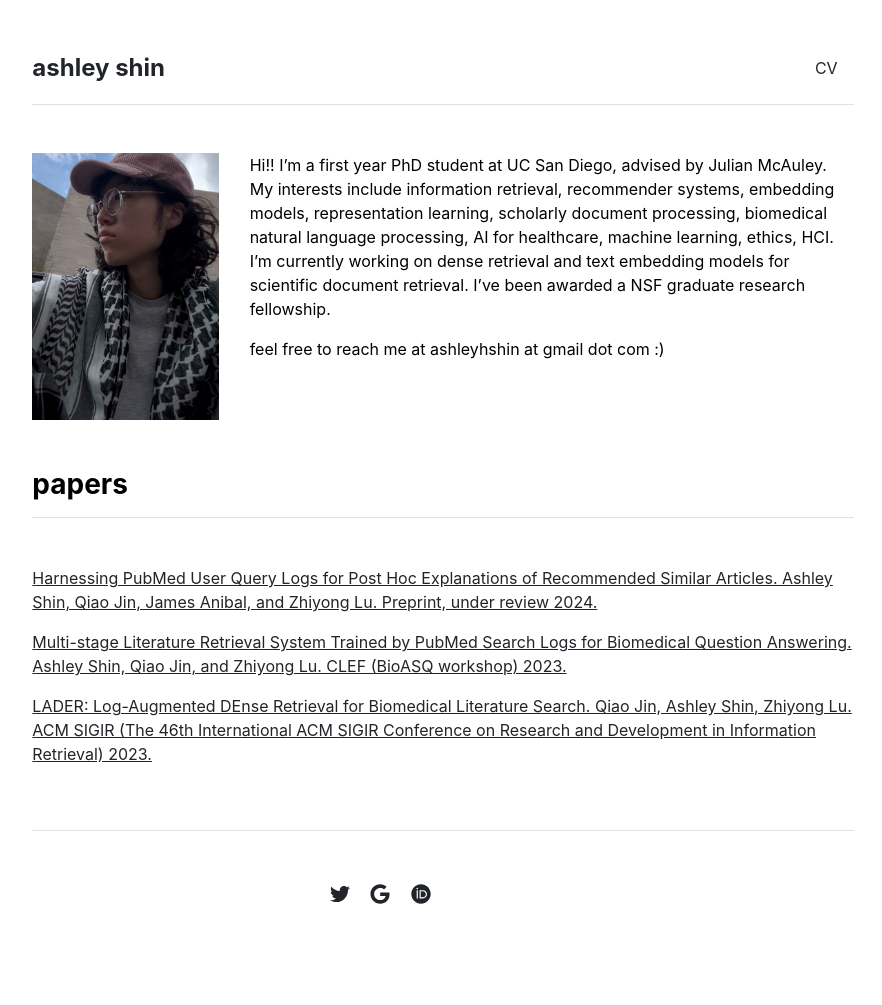
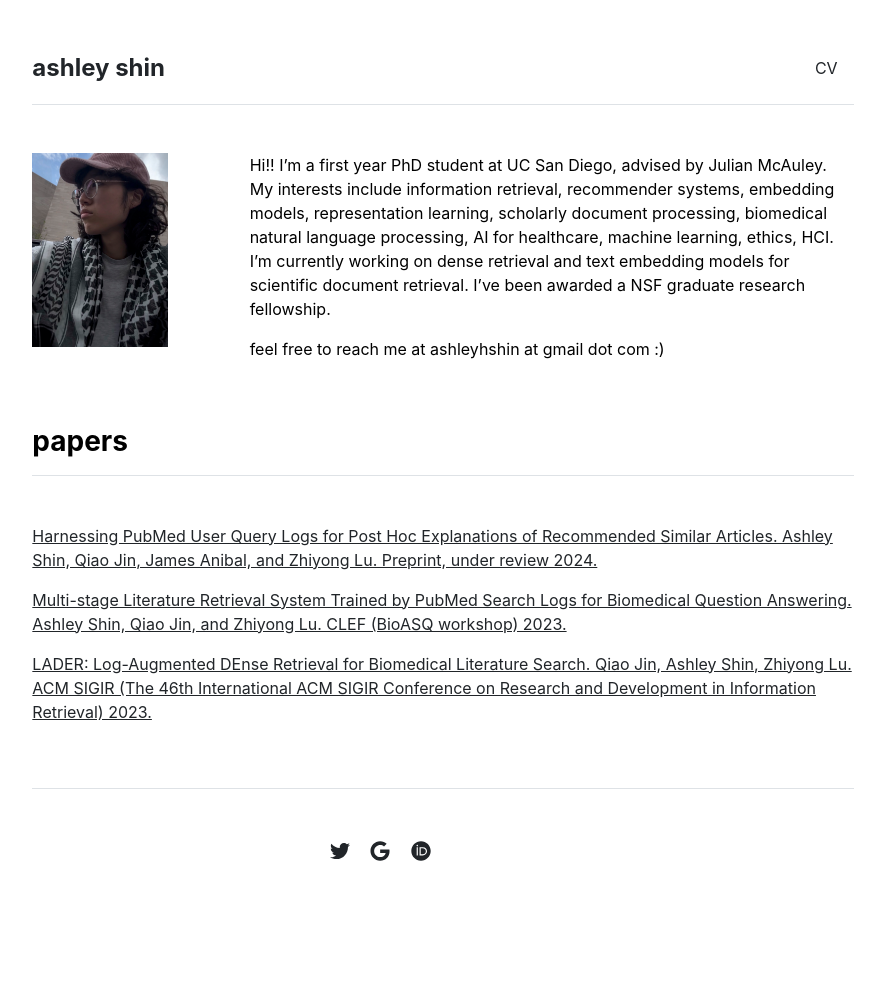
Before and after one commit to ashleys0/ashleyshin, a Jekyll site: the page built from index.md, in a window 1280 px wide. Shown: the whole page, without its empty margins (197-1079 px from the left). Built offline with Jekyll 4.4.1, drawn with Linux system fonts in a browser that asks for light colours; after the commit the page ends 963 px from its top, so only the background shows below that.

Commit message:
Update home.html

```diff
--- a/_layouts/home.html
+++ b/_layouts/home.html
@@ -4,7 +4,7 @@ layout: default
 
 <div class="row g-5 mb-5">
   <div class="col-md-3">
-    <img src="{{ site.github.url }}/assets/img/home.jpg" alt="Home" width="110%">
+    <img src="{{ site.github.url }}/assets/img/home.jpg" alt="Home" width="80%">
   </div>
   <div class="col-md-9">
     <!-- <h3 class="fw-bold">research</h3> -->
```
